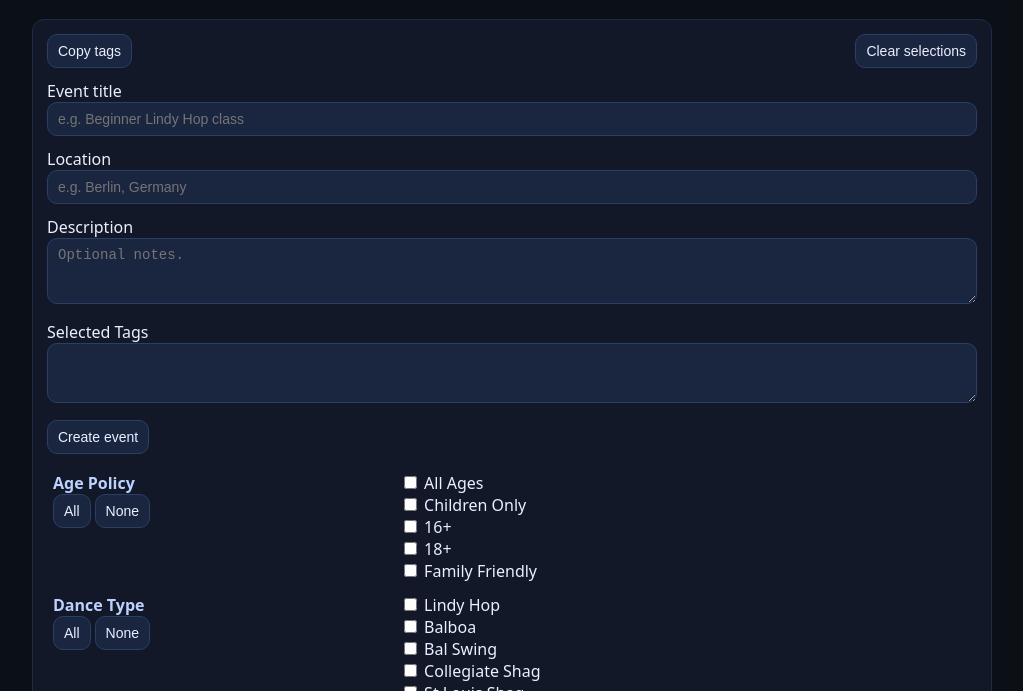
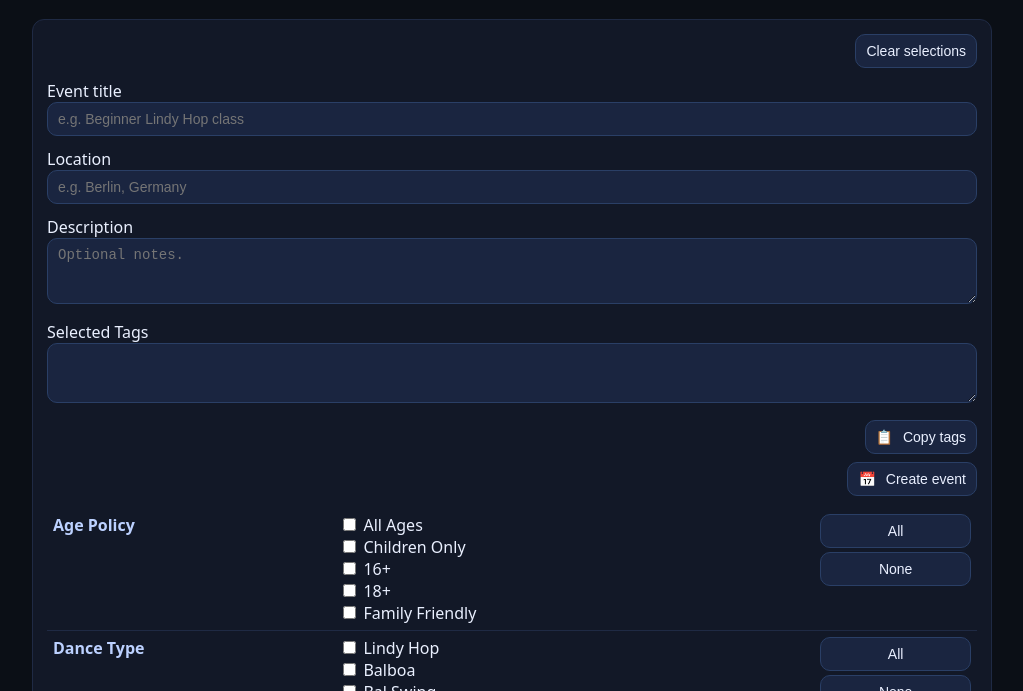
Before and after one commit to AIDevBody/swing-tag-builder, a plain HTML site: page index.html in a window 1280 px wide. Shown: the part 109-800 px from the top of the page, without its empty margins (128-1151 px from the left). Drawn offline with Linux system fonts and the light colour scheme.

Commit message:
minor styling

```diff
--- a/index.html
+++ b/index.html
@@ -96,14 +96,32 @@
       padding-right: 8px;
       white-space: nowrap;
     }
-    .tag-table .actions button {
-      margin-right: 4px;
+    .tag-table .actions {
+      display: flex;
+      flex-direction: column;
+      gap: 4px;
+    }
+    .tag-table tr:not(:last-child) {
+      border-bottom: 1px solid #1f2a44;
     }
     .selected-tags {
       margin-top: var(--gap);
     }
     .selected-tags textarea {
       height: 60px;
+    }
+
+    /* Selected actions (copy and create buttons) under the tag list */
+    .selected-actions {
+      display: flex;
+      flex-direction: column;
+      align-items: flex-end;
+      gap: 8px;
+      margin-top: var(--gap);
+    }
+
+    .icon {
+      margin-right: 6px;
     }
     .title-bar {
       display: flex;
@@ -147,7 +165,6 @@
 
     <section class="card">
       <div class="controls">
-        <button id="copyTags">Copy tags</button>
         <button id="clearSelections">Clear selections</button>
       </div>
       <div class="event-fields">
@@ -166,9 +183,10 @@
         <div class="field selected-tags">
           <label id="selectedTagsLabel" for="tagsOutput"></label>
           <textarea id="tagsOutput" readonly></textarea>
-        </div>
-        <div class="field event-create">
-          <button id="createEvent">Create event</button>
+          <div class="selected-actions">
+            <button id="copyTags"><span class="icon">📋</span> <span class="btn-text"></span></button>
+            <button id="createEvent"><span class="icon">📅</span> <span class="btn-text"></span></button>
+          </div>
         </div>
       </div>
       <!-- Tag selectors will render into this table -->
@@ -382,9 +400,18 @@
     document.getElementById('descriptionLabel').textContent = strings.description_label || 'Description';
     document.getElementById('description').placeholder = strings.description_placeholder || '';
     document.getElementById('selectedTagsLabel').textContent = strings.selected_tags_label || 'Selected Tags';
-    document.getElementById('copyTags').textContent = strings.copy_tags_button || 'Copy tags';
+    // Update copy and create buttons inside the selected-actions container
+    const copyBtn = document.getElementById('copyTags');
+    if (copyBtn) {
+      const span = copyBtn.querySelector('.btn-text');
+      if (span) span.textContent = strings.copy_tags_button || 'Copy tags';
+    }
+    const createBtn = document.getElementById('createEvent');
+    if (createBtn) {
+      const span = createBtn.querySelector('.btn-text');
+      if (span) span.textContent = strings.create_event_button || 'Create event';
+    }
     document.getElementById('clearSelections').textContent = strings.clear_selections_button || 'Clear selections';
-    document.getElementById('createEvent').textContent = strings.create_event_button || 'Create event';
     // Import section labels
     document.getElementById('importTagsLabel').textContent = strings.import_tags_label || 'Import tags';
     document.getElementById('importInput').placeholder = strings.import_tags_placeholder || '#tag1 #tag2';
@@ -403,42 +430,13 @@
       if (!items || items.length === 0) return;
       const settings = typeSettings[type] || { ui_type: 'checkbox-multi', display: {} };
       const tr = document.createElement('tr');
-      // Left cell: group label and per‑group buttons
+      // First column: group label only
       const tdLabel = document.createElement('td');
       tdLabel.className = 'group-label';
       const langName = settings.display[currentLang] || settings.display['en'] || type;
       tdLabel.textContent = langName;
-      // If checkbox‑multi, provide All/None buttons; for dropdown provide only None
-      const actions = document.createElement('div');
-      actions.className = 'actions';
-      if (settings.ui_type !== 'dropdown-single') {
-        const allBtn = document.createElement('button');
-        allBtn.type = 'button';
-        allBtn.textContent = strings.all_button || 'All';
-        allBtn.addEventListener('click', () => {
-          state[type] = new Set(items.map(item => item.tag));
-          renderTagSelectors();
-          updateTagsOutput();
-        });
-        actions.appendChild(allBtn);
-      }
-      const noneBtn = document.createElement('button');
-      noneBtn.type = 'button';
-      noneBtn.textContent = strings.none_button || 'None';
-      noneBtn.addEventListener('click', () => {
-        if (settings.ui_type === 'dropdown-single') {
-          state[type] = '';
-        } else {
-          state[type] = new Set();
-        }
-        renderTagSelectors();
-        updateTagsOutput();
-      });
-      actions.appendChild(noneBtn);
-      tdLabel.appendChild(document.createElement('br'));
-      tdLabel.appendChild(actions);
       tr.appendChild(tdLabel);
-      // Right cell: UI for selecting tags
+      // Second column: UI for selecting tags
       const tdInput = document.createElement('td');
       if (settings.ui_type === 'dropdown-single') {
         const sel = document.createElement('select');
@@ -485,6 +483,36 @@
         });
       }
       tr.appendChild(tdInput);
+      // Third column: action buttons (All/None) stacked vertically
+      const tdActions = document.createElement('td');
+      const actions = document.createElement('div');
+      actions.className = 'actions';
+      if (settings.ui_type !== 'dropdown-single') {
+        const allBtn = document.createElement('button');
+        allBtn.type = 'button';
+        allBtn.textContent = strings.all_button || 'All';
+        allBtn.addEventListener('click', () => {
+          state[type] = new Set(items.map(item => item.tag));
+          renderTagSelectors();
+          updateTagsOutput();
+        });
+        actions.appendChild(allBtn);
+      }
+      const noneBtn = document.createElement('button');
+      noneBtn.type = 'button';
+      noneBtn.textContent = strings.none_button || 'None';
+      noneBtn.addEventListener('click', () => {
+        if (settings.ui_type === 'dropdown-single') {
+          state[type] = '';
+        } else {
+          state[type] = new Set();
+        }
+        renderTagSelectors();
+        updateTagsOutput();
+      });
+      actions.appendChild(noneBtn);
+      tdActions.appendChild(actions);
+      tr.appendChild(tdActions);
       table.appendChild(tr);
     });
     container.appendChild(table);
@@ -504,15 +532,16 @@
         tags.push('#' + val);
       }
     }
+    let output = '';
     if (tags.length > 0) {
-      // Create a separator line. Use three dashes to visually separate tags
-      const line = '---';
-      const tagLine = tags.map(t => ' ' + t).join('');
-      tagsString = `${line}\n${tagLine}`;
+      output = tags.join(' ');
+      // Build the string used for copying/creating events. Prepend a separator line.
+      tagsString = `---\n${output}`;
     } else {
       tagsString = '';
+      output = '';
     }
-    document.getElementById('tagsOutput').value = tagsString;
+    document.getElementById('tagsOutput').value = output;
     // Save updated state to storage
     saveStateToStorage();
   }
@@ -520,16 +549,26 @@
   // Copy the current tag string to clipboard
   async function copyTagsToClipboard() {
     const output = document.getElementById('tagsOutput');
-    output.focus();
-    output.select();
+    const textToCopy = tagsString || output.value;
     try {
-      await navigator.clipboard.writeText(output.value);
+      await navigator.clipboard.writeText(textToCopy);
       const btn = document.getElementById('copyTags');
-      const original = btn.textContent;
-      btn.textContent = strings.copy_success || 'Copied!';
-      setTimeout(() => { btn.textContent = original; }, 2000);
+      const originalText = btn.querySelector('.btn-text') ? btn.querySelector('.btn-text').textContent : btn.textContent;
+      // Temporarily show success message on the span if available, else on button
+      if (btn.querySelector('.btn-text')) {
+        btn.querySelector('.btn-text').textContent = strings.copy_success || 'Copied!';
+      } else {
+        btn.textContent = strings.copy_success || 'Copied!';
+      }
+      setTimeout(() => {
+        if (btn.querySelector('.btn-text')) {
+          btn.querySelector('.btn-text').textContent = originalText;
+        } else {
+          btn.textContent = originalText;
+        }
+      }, 2000);
     } catch (err) {
-      // fallback: instruct user to copy manually
+      // fallback: prompt the user
       alert(strings.copy_error || 'Press Ctrl/Cmd+C to copy.');
     }
   }
```
